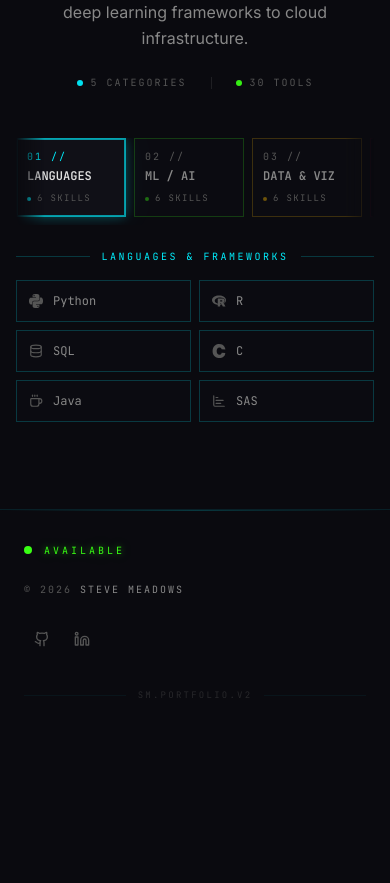
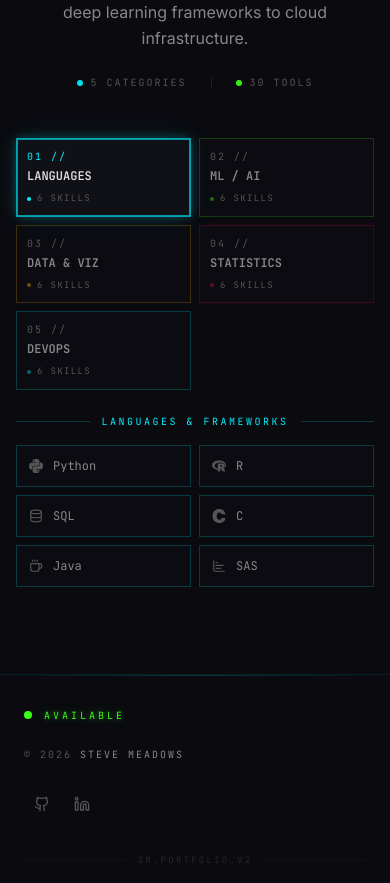
Before and after one commit to steadows/portfolio-v2, a Next.js app: page / in a window 390 px wide. Shown: the part 1080-1963 px from the top of the page. Before the commit the page ends 1798 px from the top, so only its background shows below. Built offline with nearby package versions, Linux system fonts and the light colour scheme.

Commit message:
mobile fix

```diff
--- a/src/components/sections/TechArsenalSection.tsx
+++ b/src/components/sections/TechArsenalSection.tsx
@@ -241,12 +241,7 @@ export function TechArsenalSection() {
       <SectionReveal animation="fadeUp" delay={0.2}>
         <LayoutGroup>
           <div
-            className={cn(
-              "relative mt-12 flex gap-2 overflow-x-auto pb-2",
-              "sm:grid sm:grid-cols-5 sm:gap-3 sm:overflow-visible sm:pb-0",
-              "scrollbar-hide",
-              "[mask-image:linear-gradient(to_right,transparent,black_8%,black_92%,transparent)] sm:[mask-image:none]"
-            )}
+            className="mt-12 grid grid-cols-2 gap-2 sm:grid-cols-5 sm:gap-3"
             role="tablist"
             aria-label="Skill categories"
           >
@@ -263,9 +258,9 @@ export function TechArsenalSection() {
                   aria-controls={`tabpanel-${category.id}`}
                   id={`tab-${category.id}`}
                   className={cn(
-                    "relative min-w-[110px] flex-shrink-0 cursor-pointer border p-2.5 text-left transition-colors",
+                    "relative cursor-pointer border p-2.5 text-left transition-colors",
                     "focus-visible:outline-none focus-visible:ring-1 focus-visible:ring-accent-cyan/50",
-                    "sm:min-w-0 sm:p-3",
+                    "sm:p-3",
                     isActive
                       ? cn(colors.borderActive, "bg-bg-surface/80")
                       : cn(
```
